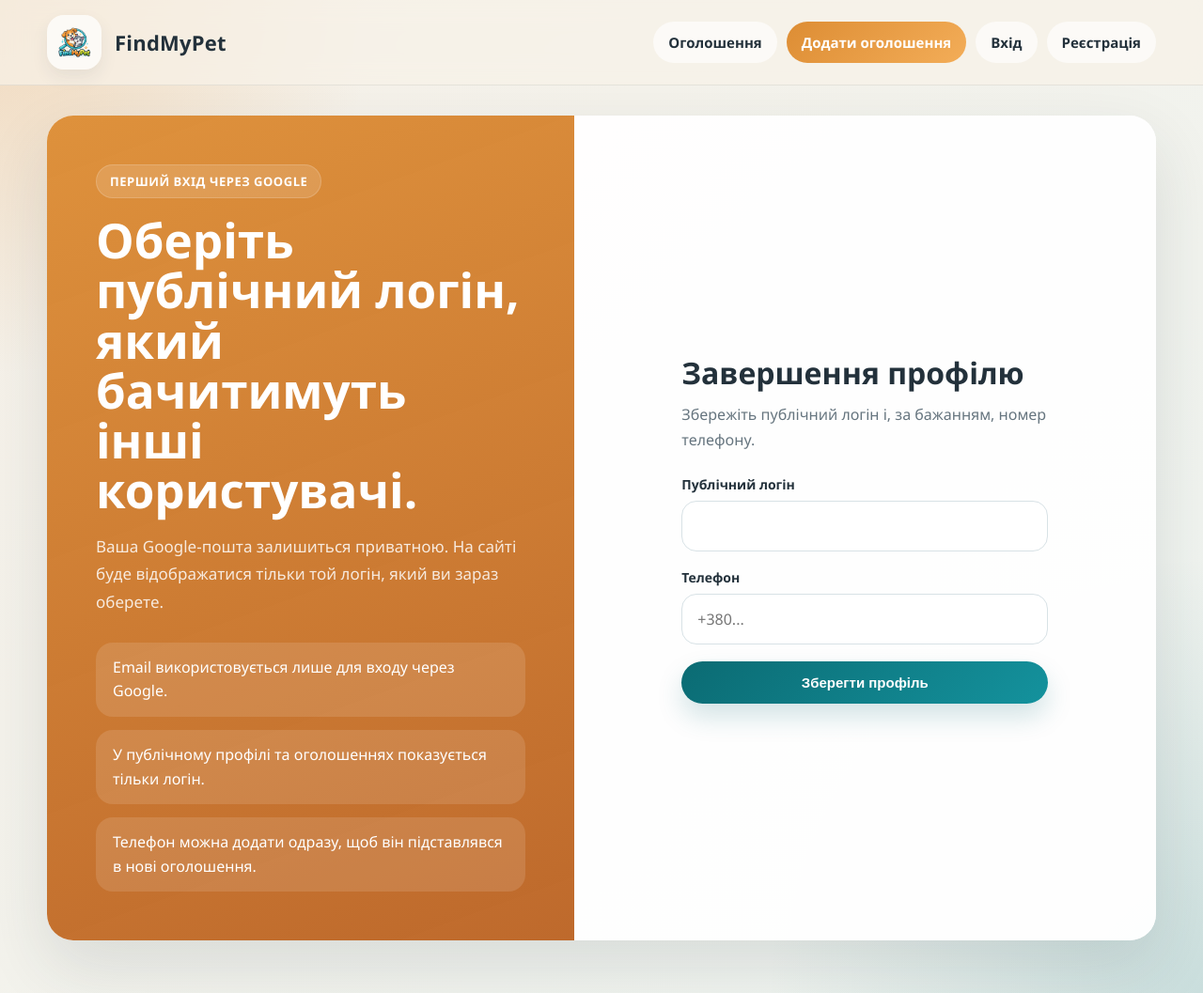
After one commit to Andriiboichuk22/FindMyPet, a Flask app: template templates/complete_profile.html in a window 1280 px wide. The commit adds this page. Shown: the whole page at 94% size. Run offline with Flask 3, Linux system fonts and the light colour scheme; the template is opened without the code that fills it, so the values that code supplies are empty.

Commit message:
feat: add Google sign-in and user profile management

```diff
--- a/app.py
+++ b/app.py
@@ -1,24 +1,185 @@
 from functools import wraps
 import os
+import secrets
 from uuid import uuid4
 
-from flask import Flask, render_template, request, redirect, session, flash
+from flask import Flask, flash, redirect, render_template, request, session, url_for
 from flask_sqlalchemy import SQLAlchemy
 from sqlalchemy import text
 from sqlalchemy.exc import IntegrityError
 from werkzeug.utils import secure_filename
+
+import config
+
+try:
+    from authlib.integrations.flask_client import OAuth
+except ImportError:
+    OAuth = None
+
 
 app = Flask(__name__)
 
 # CONFIG
 app.config['SQLALCHEMY_DATABASE_URI'] = 'sqlite:///database.db'
 app.config['SQLALCHEMY_TRACK_MODIFICATIONS'] = False
-app.secret_key = "secret_key_123"
+app.secret_key = os.getenv('FLASK_SECRET_KEY') or config.FLASK_SECRET_KEY or 'secret_key_123'
 
 UPLOAD_FOLDER = 'static/uploads'
 app.config['UPLOAD_FOLDER'] = UPLOAD_FOLDER
 
+GOOGLE_CLIENT_ID = os.getenv('GOOGLE_CLIENT_ID') or config.GOOGLE_CLIENT_ID
+GOOGLE_CLIENT_SECRET = os.getenv('GOOGLE_CLIENT_SECRET') or config.GOOGLE_CLIENT_SECRET
+
 db = SQLAlchemy(app)
+oauth = None
+google_oauth = None
+
+
+def slugify_username(value):
+    allowed = []
+    for char in value.lower():
+        if char.isalnum():
+            allowed.append(char)
+        elif char in {' ', '_', '-'}:
+            allowed.append('_')
+
+    username = ''.join(allowed).strip('_')
+    while '__' in username:
+        username = username.replace('__', '_')
+    return username[:30]
+
+
+def generate_unique_username(base_value):
+    base = slugify_username(base_value) or 'pet_friend'
+    candidate = base
+    counter = 1
+
+    while User.query.filter_by(username=candidate).first():
+        candidate = f'{base}_{counter}'
+        counter += 1
+
+    return candidate
+
+
+def save_uploaded_file(file_storage, prefix):
+    if not file_storage or not file_storage.filename:
+        return ''
+
+    original_name = secure_filename(file_storage.filename)
+    if not original_name:
+        return ''
+
+    filename = f'{prefix}_{uuid4().hex}_{original_name}'
+    file_storage.save(os.path.join(app.config['UPLOAD_FOLDER'], filename))
+    return filename
+
+
+def get_current_user():
+    user_id = session.get('user_id')
+    if not user_id:
+        return None
+    return db.session.get(User, user_id)
+
+
+def set_logged_in_user(user):
+    session['user_id'] = user.id
+    session['username'] = user.username
+
+
+def login_required(view_func):
+    @wraps(view_func)
+    def wrapped_view(*args, **kwargs):
+        if not session.get('user_id'):
+            flash('Спочатку увійдіть у свій акаунт')
+            return redirect(url_for('login'))
+        return view_func(*args, **kwargs)
+
+    return wrapped_view
+
+
+def setup_google_oauth():
+    global oauth, google_oauth
+
+    if OAuth is None or not GOOGLE_CLIENT_ID or not GOOGLE_CLIENT_SECRET:
+        return
+
+    oauth = OAuth(app)
+    google_oauth = oauth.register(
+        name='google',
+        client_id=GOOGLE_CLIENT_ID,
+        client_secret=GOOGLE_CLIENT_SECRET,
+        server_metadata_url='https://accounts.google.com/.well-known/openid-configuration',
+        client_kwargs={'scope': 'openid profile email'},
+    )
+
+
+@app.context_processor
+def inject_user():
+    current_user = get_current_user()
+    return {
+        'user': current_user.username if current_user else None,
+        'current_user': current_user,
+        'google_auth_enabled': google_oauth is not None,
+    }
+
+
+# =========================
+# USER MODEL
+# =========================
+class User(db.Model):
+    id = db.Column(db.Integer, primary_key=True)
+    username = db.Column(db.String(100), unique=True, nullable=False)
+    password = db.Column(db.String(100), nullable=False, default='')
+    phone = db.Column(db.String(20))
+    photo = db.Column(db.String(200))
+    email = db.Column(db.String(255), unique=True)
+    google_id = db.Column(db.String(255), unique=True)
+    auth_provider = db.Column(db.String(20), nullable=False, default='local')
+    is_username_auto = db.Column(db.Boolean, nullable=False, default=False)
+
+    pets = db.relationship('Pet', backref='user', lazy=True)
+
+
+# =========================
+# PET MODEL
+# =========================
+class Pet(db.Model):
+    id = db.Column(db.Integer, primary_key=True)
+    title = db.Column(db.String(100), nullable=False)
+    description = db.Column(db.Text, nullable=False)
+    status = db.Column(db.String(50), nullable=False)
+    animal_type = db.Column(db.String(50))
+    breed = db.Column(db.String(100))
+    age = db.Column(db.String(50))
+    location = db.Column(db.String(100))
+    date = db.Column(db.String(50))
+    phone = db.Column(db.String(20))
+    photo = db.Column(db.String(200))
+    user_id = db.Column(db.Integer, db.ForeignKey('user.id'))
+
+
+def ensure_user_columns():
+    columns = {
+        row[1]
+        for row in db.session.execute(text('PRAGMA table_info(user)')).fetchall()
+    }
+
+    statements = {
+        'phone': 'ALTER TABLE user ADD COLUMN phone VARCHAR(20)',
+        'photo': 'ALTER TABLE user ADD COLUMN photo VARCHAR(200)',
+        'email': 'ALTER TABLE user ADD COLUMN email VARCHAR(255)',
+        'google_id': 'ALTER TABLE user ADD COLUMN google_id VARCHAR(255)',
+        'auth_provider': "ALTER TABLE user ADD COLUMN auth_provider VARCHAR(20) DEFAULT 'local' NOT NULL",
+        'is_username_auto': 'ALTER TABLE user ADD COLUMN is_username_auto BOOLEAN DEFAULT 0 NOT NULL',
+    }
+
+    for column_name, statement in statements.items():
+        if column_name not in columns:
+            db.session.execute(text(statement))
+
+    db.session.execute(text("UPDATE user SET auth_provider = 'local' WHERE auth_provider IS NULL OR auth_provider = ''"))
+    db.session.execute(text("UPDATE user SET is_username_auto = 0 WHERE is_username_auto IS NULL"))
+    db.session.commit()
 
 
 def init_app_data():
@@ -28,104 +189,12 @@ def init_app_data():
         ensure_user_columns()
 
 
-def ensure_user_columns():
-    columns = {
-        row[1]
-        for row in db.session.execute(text("PRAGMA table_info(user)")).fetchall()
-    }
-
-    if 'phone' not in columns:
-        db.session.execute(text("ALTER TABLE user ADD COLUMN phone VARCHAR(20)"))
-
-    if 'photo' not in columns:
-        db.session.execute(text("ALTER TABLE user ADD COLUMN photo VARCHAR(200)"))
-
-    db.session.commit()
-
-
-def get_current_user():
-    user_id = session.get('user_id')
-    if not user_id:
-        return None
-    return db.session.get(User, user_id)
-
-
-def save_uploaded_file(file_storage, prefix):
-    if not file_storage or not file_storage.filename:
-        return ""
-
-    original_name = secure_filename(file_storage.filename)
-    if not original_name:
-        return ""
-
-    filename = f"{prefix}_{uuid4().hex}_{original_name}"
-    file_storage.save(os.path.join(app.config['UPLOAD_FOLDER'], filename))
-    return filename
-
-
-def login_required(view_func):
-    @wraps(view_func)
-    def wrapped_view(*args, **kwargs):
-        if not session.get('user_id'):
-            flash("Спочатку увійдіть у свій акаунт")
-            return redirect('/login')
-        return view_func(*args, **kwargs)
-
-    return wrapped_view
-
-
-@app.context_processor
-def inject_user():
-    current_user = get_current_user()
-    return {
-        'user': current_user.username if current_user else None,
-        'current_user': current_user
-    }
-
-# =========================
-# USER MODEL
-# =========================
-class User(db.Model):
-    id = db.Column(db.Integer, primary_key=True)
-    username = db.Column(db.String(100), unique=True, nullable=False)
-    password = db.Column(db.String(100), nullable=False)
-    phone = db.Column(db.String(20))
-    photo = db.Column(db.String(200))
-
-    # 🔥 зворотний зв'язок (опціонально)
-    pets = db.relationship('Pet', backref='user', lazy=True)
-
-
-# =========================
-# PET MODEL
-# =========================
-class Pet(db.Model):
-    id = db.Column(db.Integer, primary_key=True)
-
-    title = db.Column(db.String(100), nullable=False)
-    description = db.Column(db.Text, nullable=False)
-
-    status = db.Column(db.String(50), nullable=False)
-    animal_type = db.Column(db.String(50))
-    breed = db.Column(db.String(100))
-    age = db.Column(db.String(50))
-
-    location = db.Column(db.String(100))
-    date = db.Column(db.String(50))
-    phone = db.Column(db.String(20))
-
-    photo = db.Column(db.String(200))
-
-    # 🔥 зв’язок з користувачем
-    user_id = db.Column(db.Integer, db.ForeignKey('user.id'))
-
-
 # =========================
 # HOME
 # =========================
 @app.route('/')
 def home():
-    pets = Pet.query.all()
+    pets = Pet.query.order_by(Pet.id.desc()).all()
     return render_template('index.html', pets=pets)
 
 
@@ -140,29 +209,26 @@ def add():
     if request.method == 'POST':
         file = request.files.get('photo')
         filename = save_uploaded_file(file, 'pet')
-        phone = request.form['phone'].strip() or (current_user.phone or "")
+        phone = request.form['phone'].strip() or (current_user.phone or '')
 
         pet = Pet(
             title=request.form['title'],
             description=request.form['description'],
             status=request.form['status'],
-
             animal_type=request.form['animal_type'],
             breed=request.form['breed'],
             age=request.form['age'],
-
             location=request.form['location'],
             date=request.form['date'],
             phone=phone,
-
             photo=filename,
-            user_id=current_user.id
+            user_id=current_user.id,
         )
 
         db.session.add(pet)
         db.session.commit()
-
-        return redirect('/')
+        flash('Оголошення опубліковано')
+        return redirect(url_for('home'))
 
     return render_template('add.html', profile_user=current_user)
 
@@ -173,20 +239,85 @@ def add():
 @app.route('/login', methods=['GET', 'POST'])
 def login():
     if request.method == 'POST':
-
-        username = request.form['username']
+        username = request.form['username'].strip()
         password = request.form['password']
 
         user = User.query.filter_by(username=username, password=password).first()
 
         if user:
-            session['user_id'] = user.id
-            session['username'] = user.username
-            return redirect('/')
-        else:
-            flash("Невірний логін або пароль")
+            set_logged_in_user(user)
+            if user.is_username_auto:
+                return redirect(url_for('complete_profile'))
+            return redirect(url_for('home'))
+
+        flash('Невірний логін або пароль')
 
     return render_template('login.html')
+
+
+@app.route('/login/google')
+def login_google():
+    if google_oauth is None:
+        flash('Google-вхід ще не налаштований. Додайте GOOGLE_CLIENT_ID і GOOGLE_CLIENT_SECRET.')
+        return redirect(url_for('login'))
+
+    redirect_uri = url_for('google_callback', _external=True)
+    nonce = secrets.token_urlsafe(16)
+    session['google_nonce'] = nonce
+    return google_oauth.authorize_redirect(redirect_uri, nonce=nonce)
+
+
+@app.route('/auth/google/callback')
+def google_callback():
+    if google_oauth is None:
+        flash('Google-вхід недоступний')
+        return redirect(url_for('login'))
+
+    token = google_oauth.authorize_access_token()
+    userinfo = token.get('userinfo')
+    if not userinfo:
+        userinfo = google_oauth.userinfo()
+
+    google_id = userinfo.get('sub')
+    email = userinfo.get('email')
+    picture = None
+    suggested_name = userinfo.get('name') or (email.split('@')[0] if email else 'pet friend')
+
+    user = None
+    if google_id:
+        user = User.query.filter_by(google_id=google_id).first()
+    if not user and email:
+        user = User.query.filter_by(email=email).first()
+
+    if user:
+        user.google_id = user.google_id or google_id
+        user.email = user.email or email
+        if picture and not user.photo:
+            user.photo = picture
+        if user.auth_provider == 'local':
+            user.auth_provider = 'google'
+    else:
+        user = User(
+            username=generate_unique_username(suggested_name),
+            password='',
+            phone='',
+            photo=picture,
+            email=email,
+            google_id=google_id,
+            auth_provider='google',
+            is_username_auto=True,
+        )
+        db.session.add(user)
+
+    db.session.commit()
+    set_logged_in_user(user)
+
+    if user.is_username_auto:
+        flash('Оберіть публічний логін. Email залишиться прихованим.')
+        return redirect(url_for('complete_profile'))
+
+    flash('Вхід через Google виконано успішно')
+    return redirect(url_for('home'))
 
 
 # =========================
@@ -200,12 +331,14 @@ def register():
 
         existing_user = User.query.filter_by(username=username).first()
         if existing_user:
-            flash("Користувач з таким логіном уже існує")
+            flash('Користувач з таким логіном уже існує')
             return render_template('register.html')
 
         user = User(
             username=username,
-            password=password
+            password=password,
+            auth_provider='local',
+            is_username_auto=False,
         )
 
         try:
@@ -213,22 +346,67 @@ def register():
             db.session.commit()
         except IntegrityError:
             db.session.rollback()
-            flash("Користувач з таким логіном уже існує")
+            flash('Користувач з таким логіном уже існує')
             return render_template('register.html')
 
-        return redirect('/login')
+        flash('Акаунт створено. Тепер увійдіть у систему')
+        return redirect(url_for('login'))
 
     return render_template('register.html')
 
 
+@app.route('/complete-profile', methods=['GET', 'POST'])
+@login_required
+def complete_profile():
+    current_user = get_current_user()
+
+    if not current_user.is_username_auto:
+        return redirect(url_for('cabinet'))
+
+    if request.method == 'POST':
+        username = request.form['username'].strip()
+        phone = request.form['phone'].strip()
+
+        if not username:
+            flash('Оберіть публічний логін')
+            return render_template('complete_profile.html', profile_user=current_user)
+
+        existing_user = User.query.filter_by(username=username).first()
+        if existing_user and existing_user.id != current_user.id:
+            flash('Такий логін уже зайнятий')
+            return render_template('complete_profile.html', profile_user=current_user)
+
+        current_user.username = username
+        current_user.phone = phone
+        current_user.is_username_auto = False
+        db.session.commit()
+
+        set_logged_in_user(current_user)
+        flash('Профіль збережено')
+        return redirect(url_for('cabinet'))
+
+    return render_template('complete_profile.html', profile_user=current_user)
+
+
+# =========================
+# CABINET
+# =========================
 @app.route('/cabinet', methods=['GET', 'POST'])
 @login_required
 def cabinet():
     current_user = get_current_user()
 
     if request.method == 'POST':
-        current_user.username = request.form['username'].strip()
+        new_username = request.form['username'].strip()
         current_user.phone = request.form['phone'].strip()
+
+        existing_user = User.query.filter_by(username=new_username).first()
+        if existing_user and existing_user.id != current_user.id:
+            flash('Такий логін уже зайнятий')
+            return redirect(url_for('cabinet'))
+
+        current_user.username = new_username
+        current_user.is_username_auto = False
 
         file = request.files.get('photo')
         if file and file.filename:
@@ -236,13 +414,13 @@ def cabinet():
 
         try:
             db.session.commit()
-            session['username'] = current_user.username
-            flash("Профіль оновлено")
+            set_logged_in_user(current_user)
+            flash('Профіль оновлено')
         except IntegrityError:
             db.session.rollback()
-            flash("Такий логін уже зайнятий")
+            flash('Такий логін уже зайнятий')
 
-        return redirect('/cabinet')
+        return redirect(url_for('cabinet'))
 
     user_pets = Pet.query.filter_by(user_id=current_user.id).order_by(Pet.id.desc()).all()
     return render_template('cabinet.html', profile_user=current_user, user_pets=user_pets)
@@ -255,8 +433,8 @@ def edit_pet(pet_id):
     pet = Pet.query.get_or_404(pet_id)
 
     if pet.user_id != current_user.id:
-        flash("Ви не можете редагувати це оголошення")
-        return redirect('/cabinet')
+        flash('Ви не можете редагувати це оголошення')
+        return redirect(url_for('cabinet'))
 
     if request.method == 'POST':
         pet.title = request.form['title']
@@ -267,17 +445,33 @@ def edit_pet(pet_id):
         pet.age = request.form['age']
         pet.location = request.form['location']
         pet.date = request.form['date']
-        pet.phone = request.form['phone'].strip() or (current_user.phone or "")
+        pet.phone = request.form['phone'].strip() or (current_user.phone or '')
 
         file = request.files.get('photo')
         if file and file.filename:
             pet.photo = save_uploaded_file(file, 'pet')
 
         db.session.commit()
-        flash("Оголошення оновлено")
-        return redirect('/cabinet')
+        flash('Оголошення оновлено')
+        return redirect(url_for('cabinet'))
 
     return render_template('edit_pet.html', pet=pet, profile_user=current_user)
+
+
+@app.route('/pets/<int:pet_id>/delete', methods=['POST'])
+@login_required
+def delete_pet(pet_id):
+    current_user = get_current_user()
+    pet = Pet.query.get_or_404(pet_id)
+
+    if pet.user_id != current_user.id:
+        flash('Ви не можете видалити це оголошення')
+        return redirect(url_for('cabinet'))
+
+    db.session.delete(pet)
+    db.session.commit()
+    flash('Оголошення видалено')
+    return redirect(url_for('cabinet'))
 
 
 # =========================
@@ -286,12 +480,10 @@ def edit_pet(pet_id):
 @app.route('/logout')
 def logout():
     session.clear()
-    return redirect('/')
+    return redirect(url_for('home'))
 
 
-# =========================
-# RUN APP
-# =========================
+setup_google_oauth()
 init_app_data()
 
 if __name__ == '__main__':
--- a/config.py
+++ b/config.py
@@ -0,0 +1,3 @@
+FLASK_SECRET_KEY = ''
+GOOGLE_CLIENT_ID = ''
+GOOGLE_CLIENT_SECRET = ''
--- /dev/null
+++ b/requirements.txt
@@ -0,0 +1,4 @@
+Flask
+Flask-SQLAlchemy
+Authlib
+requests
--- a/templates/cabinet.html
+++ b/templates/cabinet.html
@@ -102,6 +102,9 @@
 
                         <div class="user-ad-card__actions">
                             <a class="btn btn-secondary" href="{{ url_for('edit_pet', pet_id=pet.id) }}">Редагувати</a>
+                            <form method="POST" action="{{ url_for('delete_pet', pet_id=pet.id) }}" onsubmit="return confirm('Точно видалити це оголошення?');">
+                                <button class="btn btn-danger" type="submit">Видалити</button>
+                            </form>
                         </div>
                     </article>
                     {% endfor %}
--- /dev/null
+++ b/templates/complete_profile.html
@@ -0,0 +1,60 @@
+<!DOCTYPE html>
+<html lang="uk">
+<head>
+    <meta charset="UTF-8">
+    <meta name="viewport" content="width=device-width, initial-scale=1.0">
+    <title>FindMyPet | Завершити профіль</title>
+    <link rel="stylesheet" href="{{ url_for('static', filename='style.css') }}">
+</head>
+<body class="page page-auth page-complete-profile">
+    {% include "header.html" %}
+
+    <main class="page-main auth-page">
+        <section class="auth-shell auth-shell--reverse">
+            <div class="auth-hero auth-hero--warm">
+                <span class="section-tag">Перший вхід через Google</span>
+                <h1>Оберіть публічний логін, який бачитимуть інші користувачі.</h1>
+                <p>
+                    Ваша Google-пошта залишиться приватною. На сайті буде відображатися тільки
+                    той логін, який ви зараз оберете.
+                </p>
+
+                <ul class="auth-list">
+                    <li>Email використовується лише для входу через Google.</li>
+                    <li>У публічному профілі та оголошеннях показується тільки логін.</li>
+                    <li>Телефон можна додати одразу, щоб він підставлявся в нові оголошення.</li>
+                </ul>
+            </div>
+
+            <section class="auth-card">
+                <div class="auth-panel">
+                    <h2>Завершення профілю</h2>
+                    <p class="auth-subtitle">Збережіть публічний логін і, за бажанням, номер телефону.</p>
+
+                    {% with messages = get_flashed_messages() %}
+                        {% if messages %}
+                            {% for message in messages %}
+                                <div class="flash-message">{{ message }}</div>
+                            {% endfor %}
+                        {% endif %}
+                    {% endwith %}
+
+                    <form method="POST" class="auth-form">
+                        <div class="field">
+                            <label for="username">Публічний логін</label>
+                            <input id="username" type="text" name="username" value="{{ profile_user.username }}" required>
+                        </div>
+
+                        <div class="field">
+                            <label for="phone">Телефон</label>
+                            <input id="phone" type="text" name="phone" value="{{ profile_user.phone or '' }}" placeholder="+380...">
+                        </div>
+
+                        <button class="submit_btn" type="submit">Зберегти профіль</button>
+                    </form>
+                </div>
+            </section>
+        </section>
+    </main>
+</body>
+</html>
```
Also changed, not shown: static/style.css (+62 -0 lines), templates/login.html (+10 -1 lines), templates/register.html (+10 -1 lines), instance/database.db, 1 other file.
